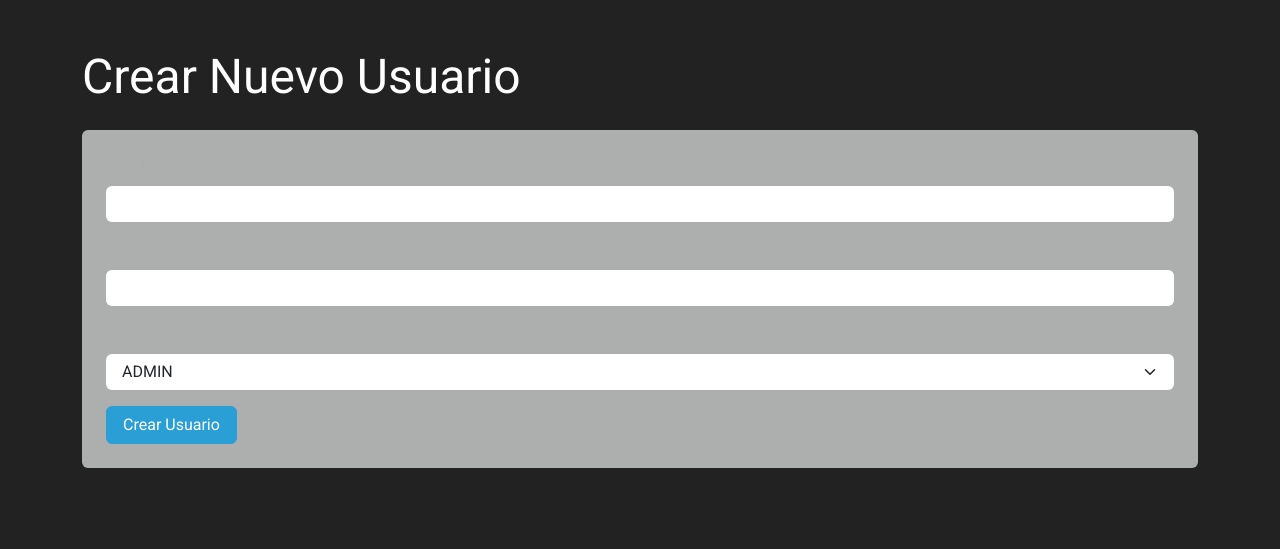
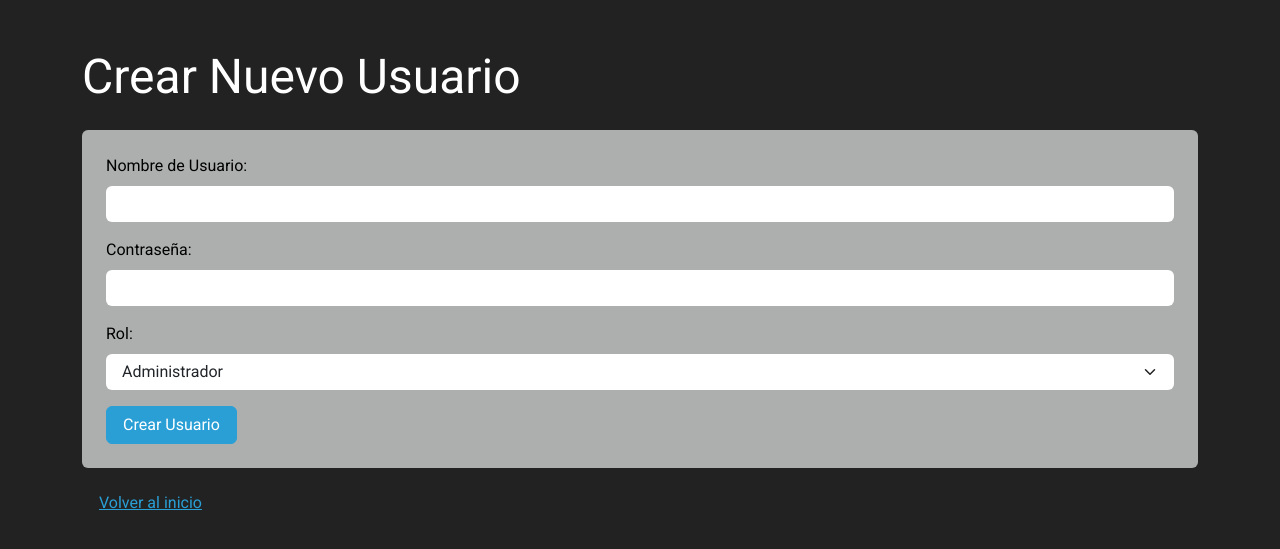
Before and after one commit to AndrsBatista/Facturas_app, a Django app: page /crear-usuario/ in a window 1280 px wide. Shown: the top 549 px of the page. Run offline with Django 4.2, Linux system fonts and the light colour scheme; a user stored in the database is signed in.

Commit message:
Correcciones menores

```diff
--- a/templates/admin_dashboard.html
+++ b/templates/admin_dashboard.html
@@ -4,7 +4,9 @@
 {% block title %}Facturación{% endblock %}
 
 {% block content %}
-<br><br><br>
+<h3 style="text-align: center">Estás logeado como Administrador</h3>
+<br>
+
 <div class="card shadow p-5">
     <div class="text-center">
      <h1 class="display-4">Facturación</h1>
--- a/templates/cliente.html
+++ b/templates/cliente.html
@@ -22,12 +22,12 @@
         </div>
 
         <div class="mb-3">
-            <label for="rnc" class="form-label">RNC:</label>
+            <label for="rnc" class="form-label">Cédula:</label>
             <input type="text" id="rnc" name="rnc" pattern="\d{11}" maxlength="11" minlength="11"
                    class="form-control" value="{{ rnc|default_if_none:'' }}" required
                    title="Debe contener exactamente 11 dígitos numéricos">
             <div class="invalid-feedback">
-                El RNC debe contener exactamente 11 dígitos numéricos.
+                La Cédula debe contener exactamente 11 dígitos numéricos.
             </div>
         </div>
 
--- a/templates/crear_usuario.html
+++ b/templates/crear_usuario.html
@@ -9,23 +9,25 @@
     {% csrf_token %}
 
     <div class="mb-3">
-        <label for="username" class="form-label">Nombre de Usuario:</label>
+        <label for="username" class="form-label" style="color: black">Nombre de Usuario:</label>
         <input type="text" name="username" class="form-control" required>
     </div>
 
     <div class="mb-3">
-        <label for="password" class="form-label">Contraseña:</label>
+        <label for="password" class="form-label" style="color: black">Contraseña:</label>
         <input type="password" name="password" class="form-control" required>
     </div>
 
     <div class="mb-3">
-        <label for="grupo" class="form-label">Rol:</label>
+        <label for="grupo" class="form-label" style="color: black">Rol:</label>
         <select name="grupo" class="form-select" required>
-            <option value="Admins">ADMIN</option>
-            <option value="UsuariosNormales">UsuariosNormales</option>
+            <option value="Admins">Administrador</option>
+            <option value="UsuariosNormales">Usuario</option>
         </select>
     </div>
 
     <button type="submit" class="btn btn-primary">Crear Usuario</button>
 </form>
+
+<a href="/" class="btn btn-link mt-3">Volver al inicio</a>
 {% endblock %}
--- a/templates/usuario_dashboard.html
+++ b/templates/usuario_dashboard.html
@@ -4,7 +4,9 @@
 {% block title %}Facturación{% endblock %}
 
 {% block content %}
-<br><br><br>
+<h3 style="text-align: center">Estás logeado como Usuario</h3>
+<br>
+
 <div class="card shadow p-5">
     <div class="text-center">
      <h1 class="display-4">Facturación</h1>
--- a/templates/ver_facturas.html
+++ b/templates/ver_facturas.html
@@ -14,7 +14,7 @@
                             <h5 class="card-title">Factura ID: {{ factura.id }}</h5>
                             <p class="card-text mb-1">
                                 <strong>Cliente:</strong> {{ factura.cliente.nombre }} <br>
-                                <strong>RNC:</strong> {{ factura.cliente.rnc }}
+                                <strong>Cédula:</strong> {{ factura.cliente.rnc }}
                             </p>
                             <p class="card-text mb-1"><strong>Fecha de emisión:</strong> {{ factura.fecha_emision }}</p>
                             <p class="card-text mb-1"><strong>Cantidad de Productos:</strong> {{ factura.cantidad_productos }}</p>
```
